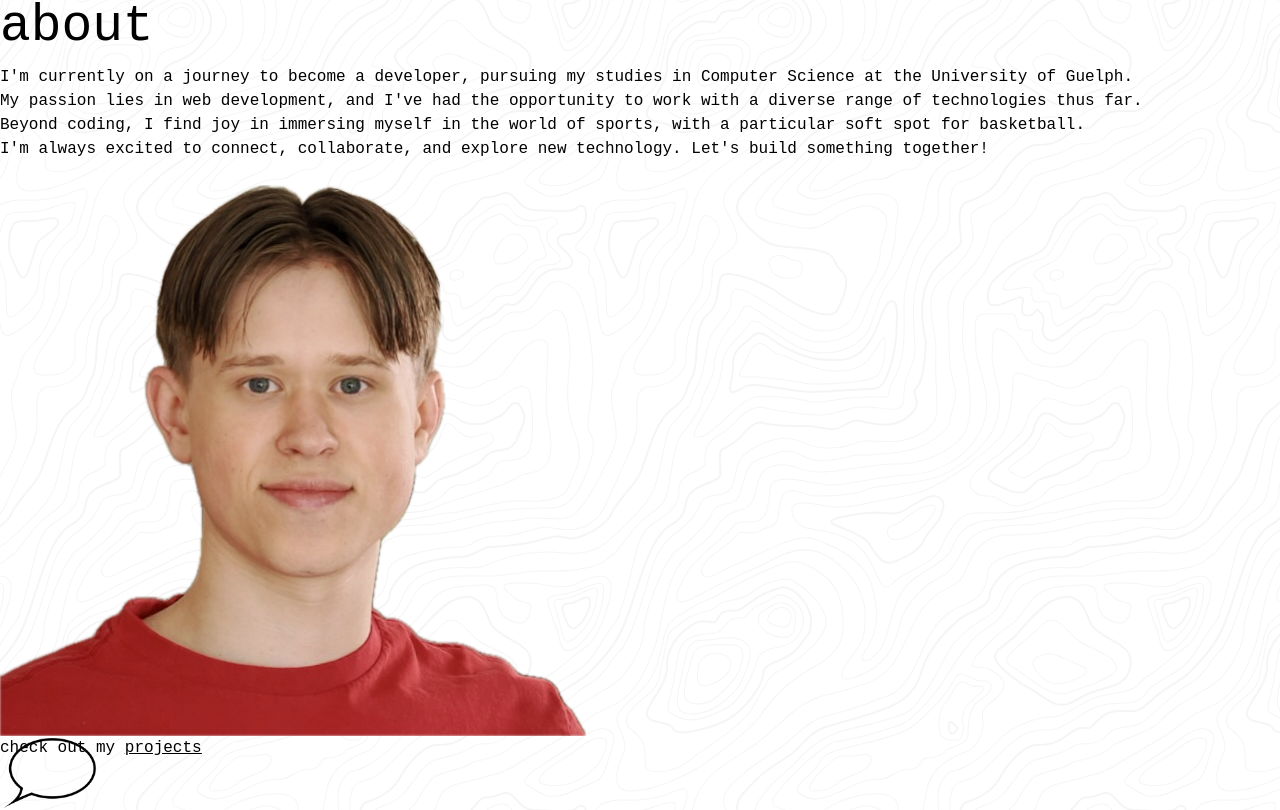
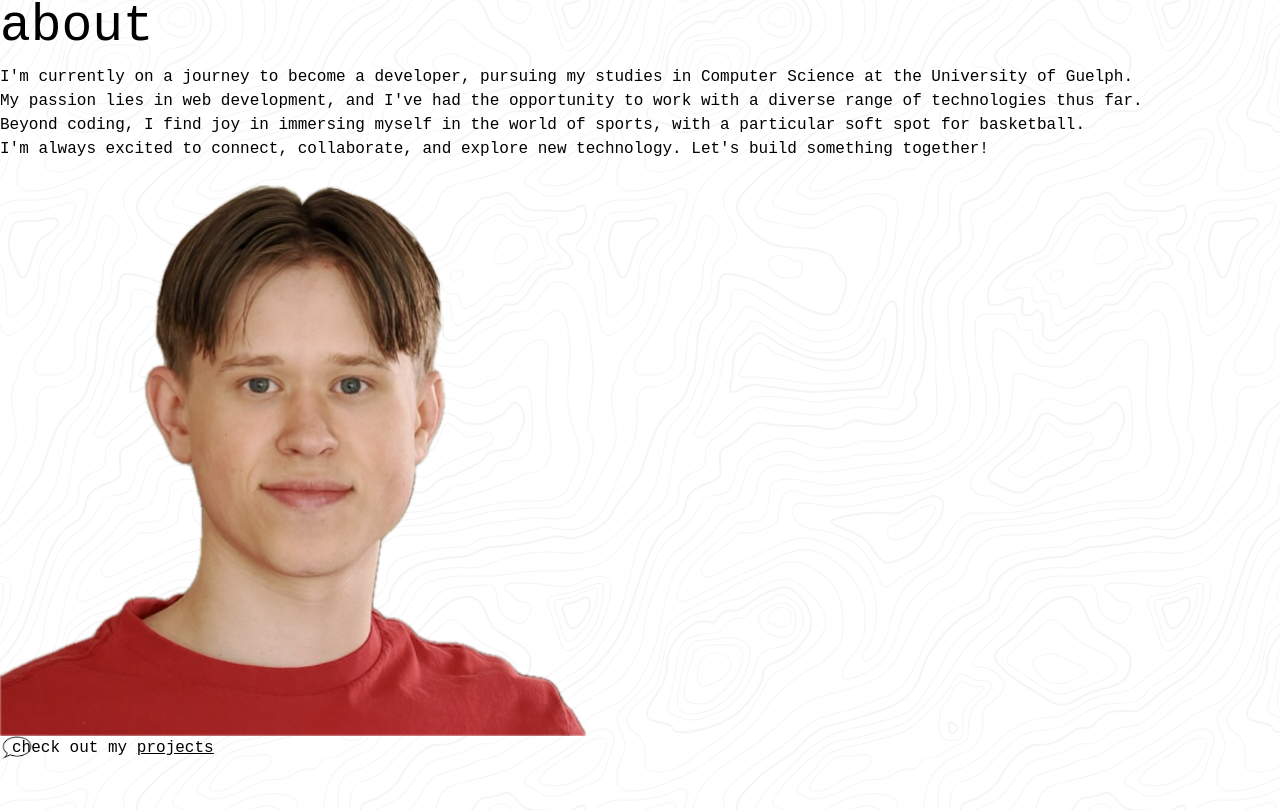
Before and after one commit to SimonasTamkevicius/Personal-Portfolio-2.0, a React (Vite) app: page /#/about in a window 1280 px wide. Shown: the part 232-1042 px from the top of the page. Built offline with nearby package versions, Linux system fonts and the light colour scheme; some icons are missing.

Commit message:
fixed padding issue with speech bubble

```diff
--- a/src/index.css
+++ b/src/index.css
@@ -284,13 +284,18 @@ textarea:hover {
 
 .speech-bubble {
   opacity: 0;
+  flex: auto;
   position: relative;
+  justify-content: center;
+  align-items: center;
   background: url('/speechBubble.svg.png') no-repeat;
   background-size: contain;
 }
 
 .speech-bubble h1 {
-  padding-bottom: 50px;
+  margin-left: 12px;
+  margin-right: 12px;
+  margin-bottom: 50px;
   font-family: var(--secondary-font);
 }
 
```
